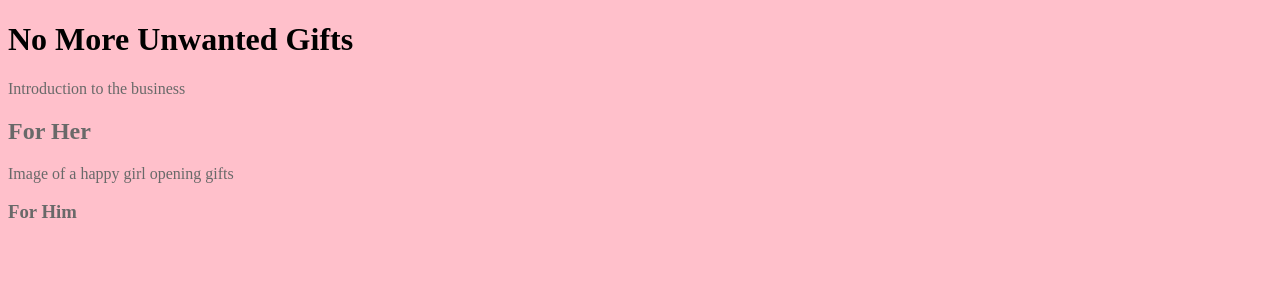
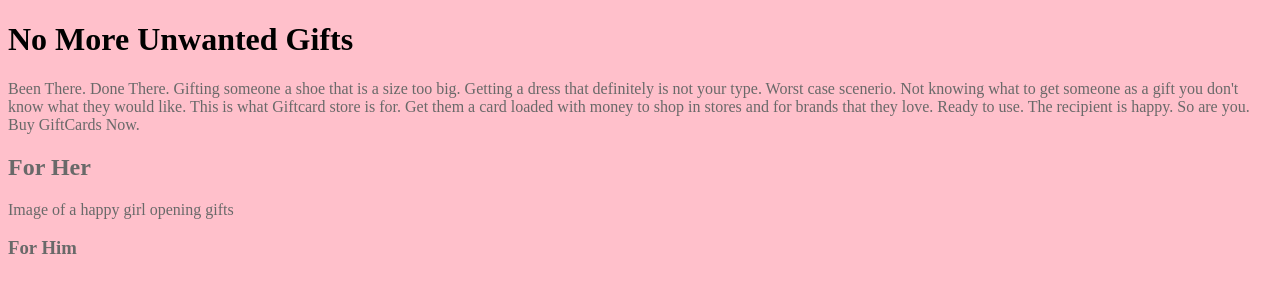
Before and after one commit to Chimi02/WebTechUnit_Assignment1, a plain HTML site: page Index.html in a window 1280 px wide. Drawn offline with Linux system fonts and the light colour scheme.

Commit message:
Content
Intro content done

```diff
--- a/Index.html
+++ b/Index.html
@@ -11,6 +11,8 @@ body {background-color: pink;
 
 h1 {color:black;}
 
+
+
 </style>
 
 
@@ -20,7 +22,7 @@ h1 {color:black;}
     <body>
 
 <h1>No More Unwanted Gifts</h1>
-<p>Introduction to the business</p>
+<p>Been There. Done There. Gifting someone a shoe that is a size too big. Getting a dress that definitely is not your type. Worst case scenerio. Not knowing what to get someone as a gift you don't know what they would like. This is what Giftcard store is for. Get them a card loaded with money to shop in stores and for brands that they love. Ready to use. The recipient is happy. So are you. Buy GiftCards Now.</p>
 
 
 
```
Also changed, not shown: index.css (added), 1 other file.
